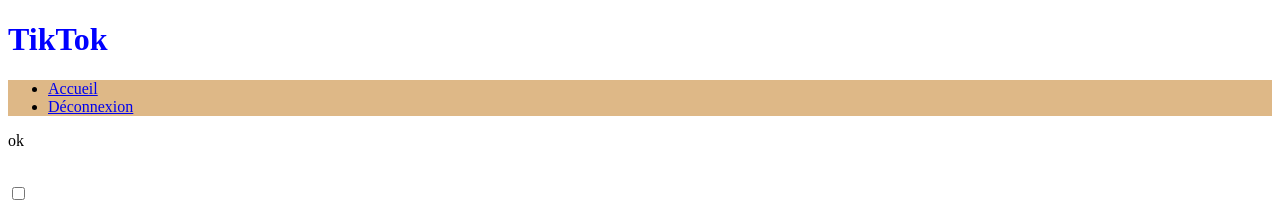
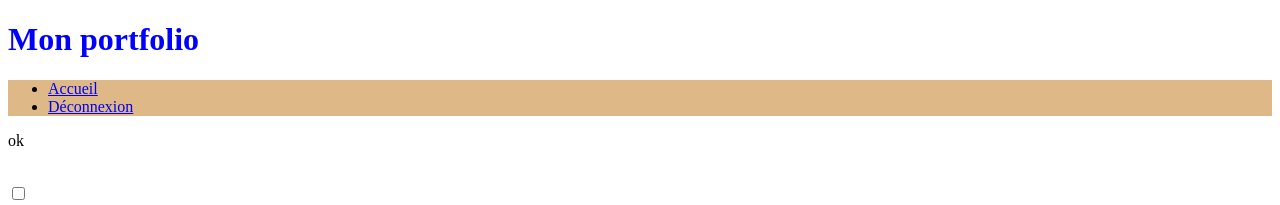
Before and after one commit to yannrdg/tiktok_life, a PHP site: page /pages/accueil.php?erreur=pasPoster in a window 1280 px wide. Shown: the top 205 px of the page. Run offline with PHP 8.4, Linux system fonts and the light colour scheme; the visitor is signed in with stand-in values (Sample User, id 1); data that the repository does not hold is empty.

Commit message:
Changement du titre

```diff
--- a/briques/html/header.php
+++ b/briques/html/header.php
@@ -11,9 +11,10 @@
     <link rel="stylesheet" href="../briques/style/footer.css">
     <link rel="stylesheet" href="../briques/style/style.css">
     <link rel="stylesheet" href="../briques/style/post.css">
+    <script src="../briques/script/like.js" async></script>
     <title><?php echo $title; ?></title>
 </head>
 <body>
 <header>
-    <h1>TikTok</h1>
+    <h1>Mon portfolio</h1>
 </header>
```
